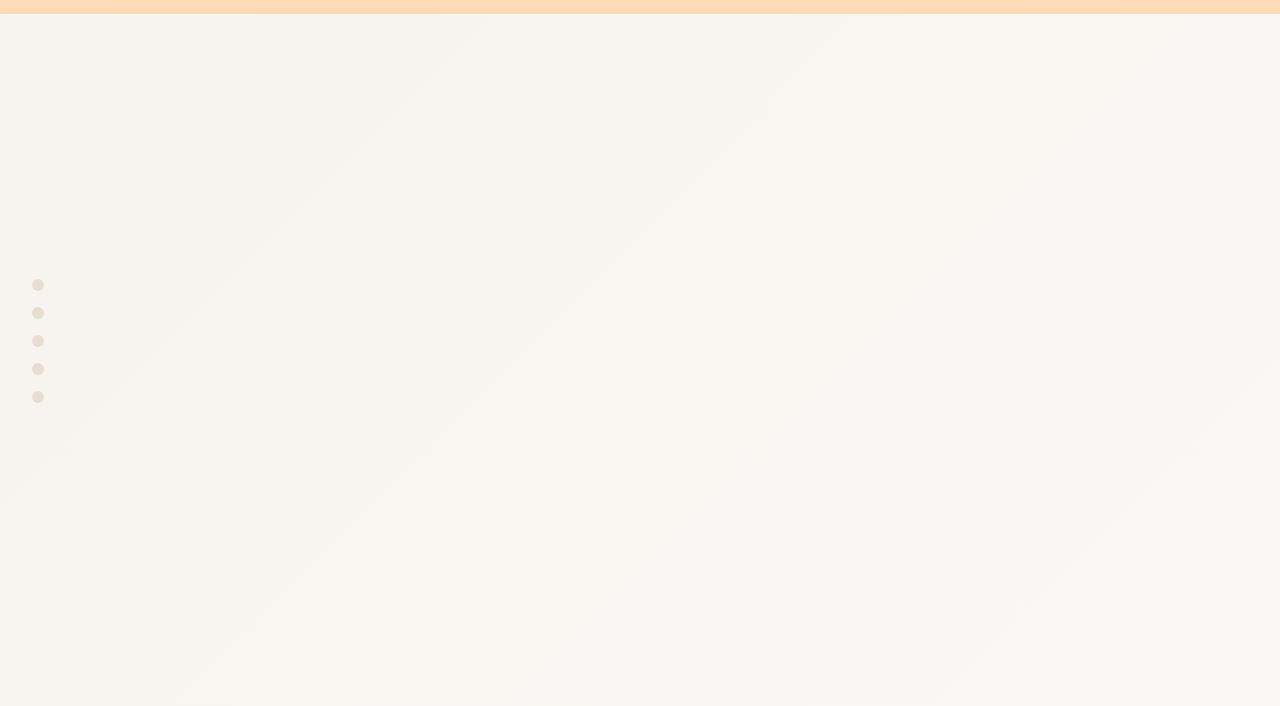
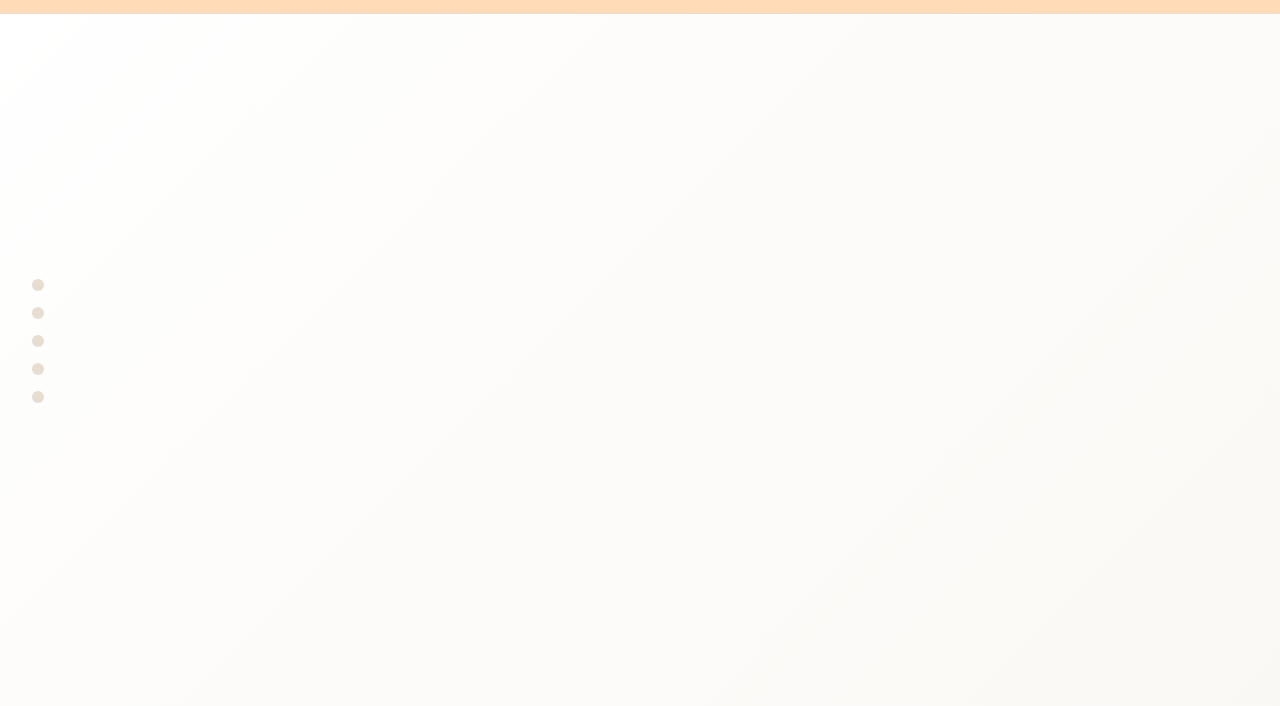
Before and after one commit to sedula0/sedula0.github.io, a plain HTML site: page index.html in a window 1280 px wide. Shown: the part 59-765 px from the top of the page. Drawn offline with nearby package versions, Linux system fonts and the light colour scheme; a web font is replaced by a local one.

Commit message:
white bg

```diff
--- a/index.html
+++ b/index.html
@@ -14,7 +14,7 @@
             --primary: #2c1810;
             --secondary: #8b7355;
             --accent: #d4962b;
-            --background: #f7f3ef;
+            --background: #ffffff;
             --surface: #faf8f5;
             --border: #e8ddd1;
             --hover: #f0ebe3;
```
